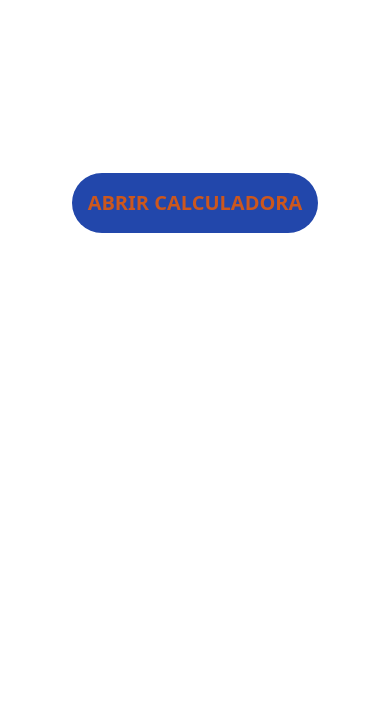
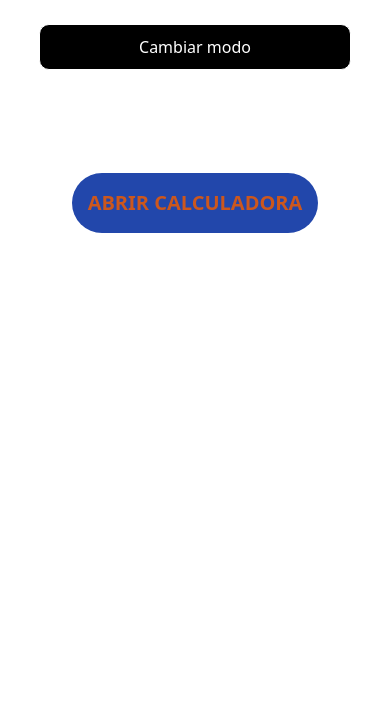
Before and after one commit to JuanmaFranco94/PreEntrega2-Franco, a plain HTML site: page index.html in a window 390 px wide. Shown: the part 132-844 px from the top of the page. Drawn offline with nearby package versions, Linux system fonts and the light colour scheme.

Commit message:
Modifico estilos en el boton de dark mode

```diff
--- a/css/style.css
+++ b/css/style.css
@@ -175,11 +175,13 @@
     font-size: 2.5rem;
   }
   .btn-container {
-    display: flex;
-    justify-content: center;
-    margin-top: 20%;
-    margin-right: 44%;
-    }
+    width: 100%;
+    margin-top: 40%;
+  }
+  #toggleBtn {
+    width: 80%;
+    margin: 0 auto;
+  }
     .box {
         width: 100%;
         padding: 15px;
```
